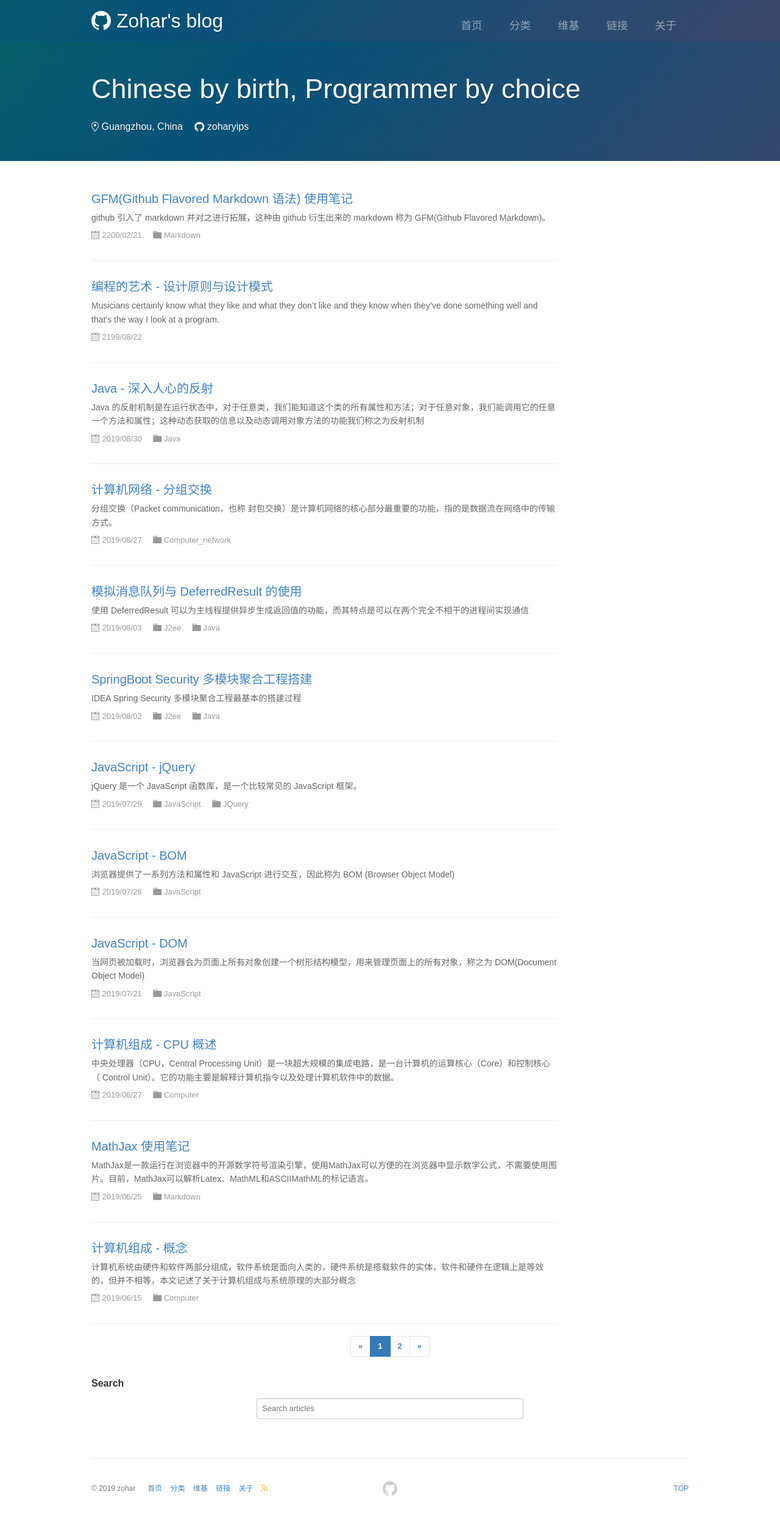
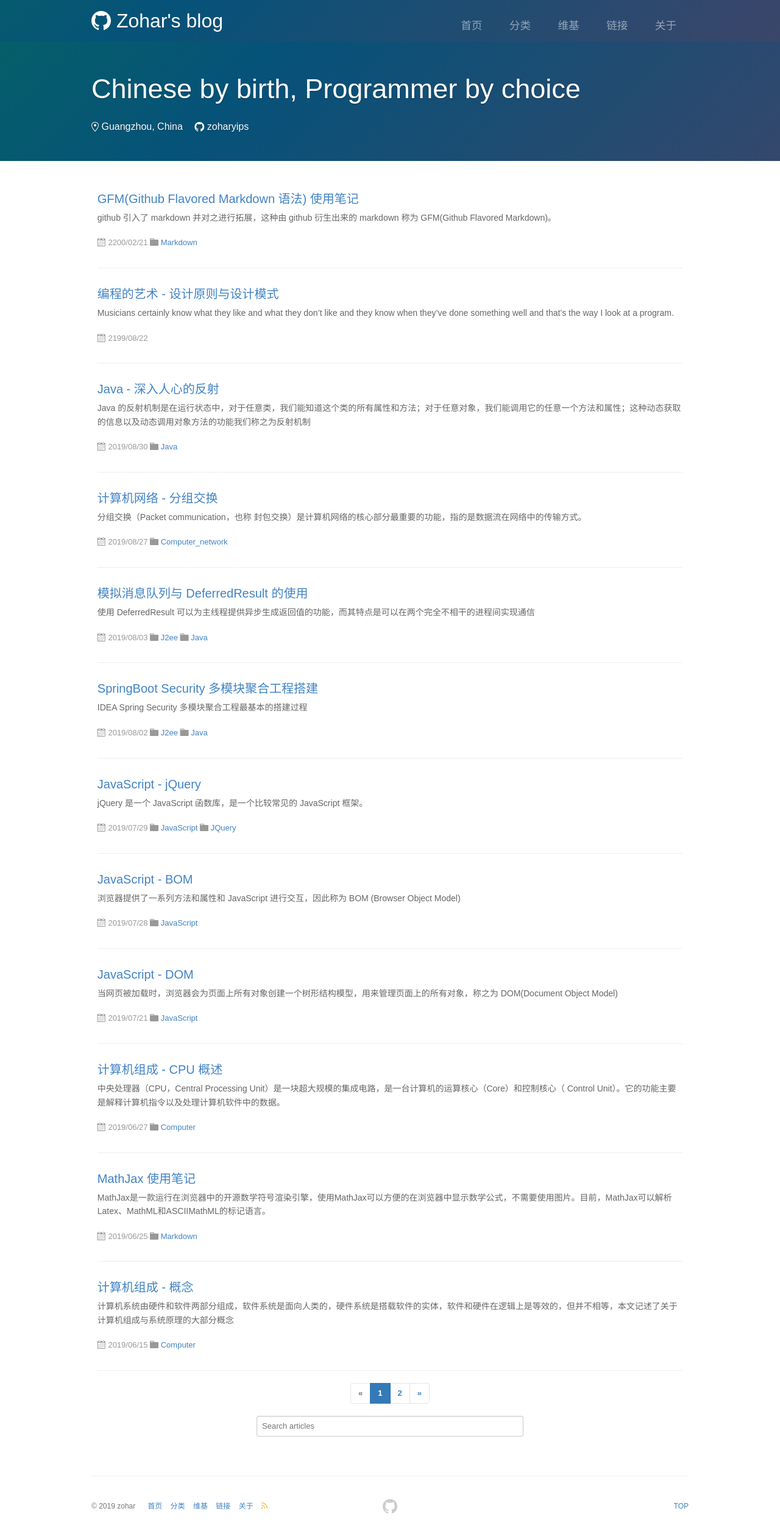
Before and after one commit to zoharyips/zoharyips.github.io, a Jekyll site: the page built from index.html, in a window 1280 px wide. Shown: the whole page at 61% size. Built offline with Jekyll 4.4.1, drawn with Linux system fonts in a browser that asks for light colours; the list of posts is cut into pages by our own code; before the commit the page ends 2490 px from its top, so only the background shows below that.

```diff
--- a/_includes/sidebar-search.html
+++ b/_includes/sidebar-search.html
@@ -1,5 +1,4 @@
 <!-- 搜索框 -->
-<h3>Search</h3>
 <div id="site_search" style="margin: 0px auto; text-align: center; max-width: 480px;">
   <input type="text" id="search_box" placeholder="Search articles">
 </div>
--- a/_layouts/page.html
+++ b/_layouts/page.html
@@ -31,6 +31,7 @@
       </div>
     </div>
     <div class="column one-third">
+      <h3>Search</h3>
       {% include sidebar-search.html %}
       {% include sidebar-calendar.html %}
       {% include sidebar-categories-nav.html %}
--- a/assets/css/globals/responsive.css
+++ b/assets/css/globals/responsive.css
@@ -27,9 +27,6 @@
 
 /* 手机端 */
 @media (max-width:50em) {
-  .repo-list-item {
-    width: 100%;
-  }
   .mobile-block {
     display: block;
     float: none
--- a/assets/css/sections/repo-list.css
+++ b/assets/css/sections/repo-list.css
@@ -27,10 +27,9 @@
 }
 
 .repo-list-item {
-  margin: 0 auto;
-  display: inline-block;
+  margin: auto;
   position: relative;
-  width: 78%;
+  width: 98%;
   padding: 30px 0;
   list-style: none;
   border-bottom: 1px solid #eee
@@ -53,9 +52,10 @@
 }
 
 .repo-list-description {
+  letter-spacing: 0.5;
   max-width: 100%;
   margin-top: 8px;
-  margin-bottom: 0;
+  margin-bottom: 20px;
   font-size: 14px;
   color: #666
 }
@@ -115,15 +115,30 @@
   text-decoration: none
 }
 
-.repo-list-meta .meta-info {
+.repo-list-meta .meta-info-left {
+  float: left;
   margin-right: 15px
 }
 
-.repo-list-meta .meta-info a {
+.repo-list-meta .meta-info-left a {
   color: #999
 }
 
-.repo-list-meta .meta-info a:hover,
-.repo-list-meta .meta-info a:hover {
+.repo-list-meta .meta-info-left a:hover,
+.repo-list-meta .meta-info-left a:hover {
   text-decoration: underline
 }
+
+.repo-list-meta .meta-info-right {
+  float: right;
+  margin-right: 15px
+}
+
+.repo-list-meta .meta-info-right a {
+  color: #999
+}
+
+.repo-list-meta .meta-info-right a:hover,
+.repo-list-meta .meta-info-right a:hover {
+  text-decoration: underline
+}
```
